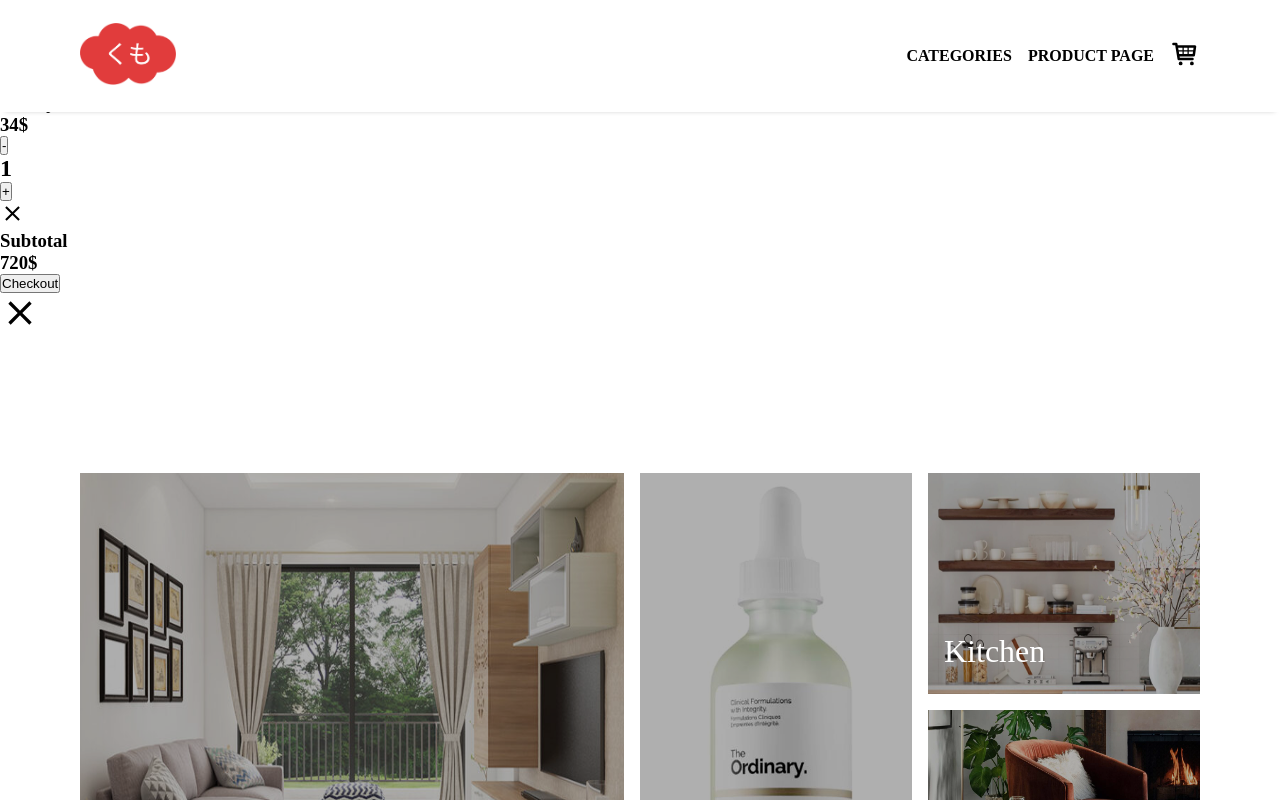
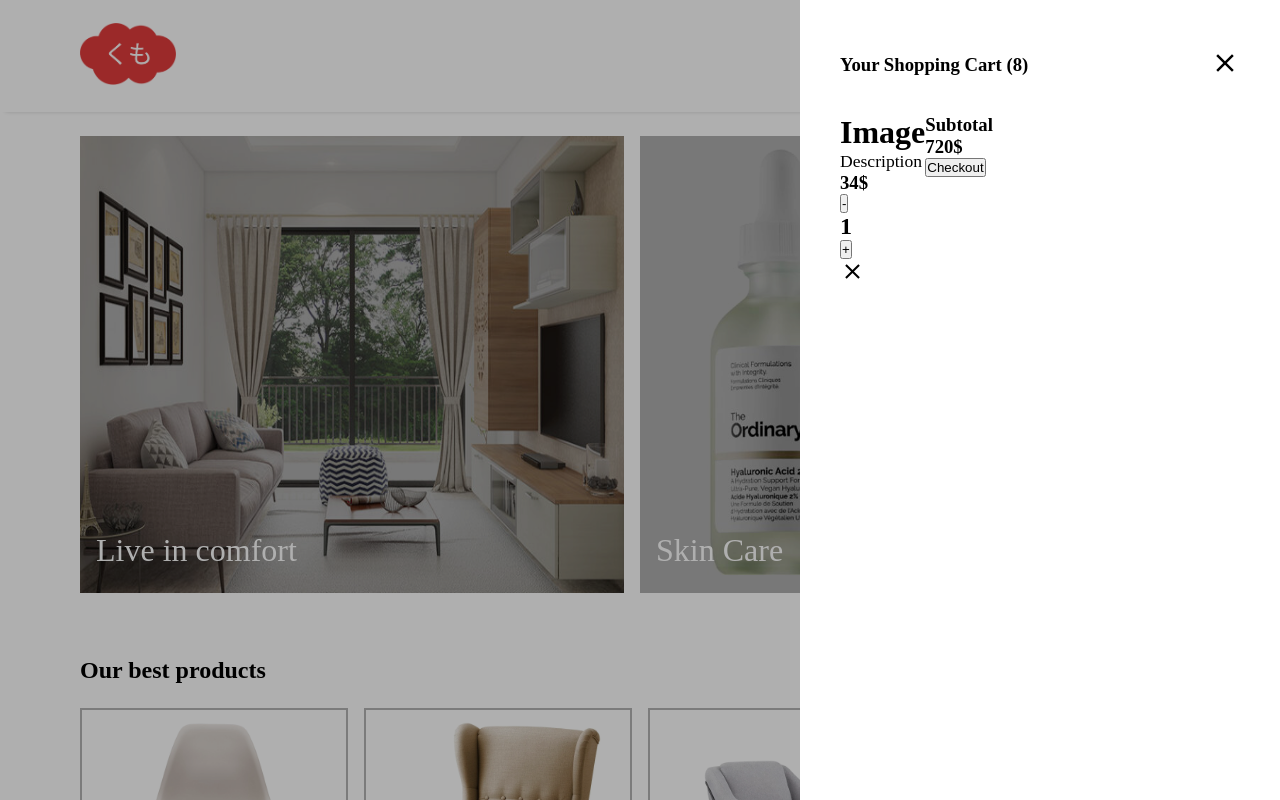
Before and after one commit to OnigiriKing/kumo-market, a React (Create React App) app: page / in a window 1280 px wide. Shown: the top 800 px of the page. Built offline with nearby package versions, Linux system fonts and the light colour scheme.

Commit message:
Overlay style added (again)

```diff
--- a/src/styles/navBarStyle/_navBar.scss
+++ b/src/styles/navBarStyle/_navBar.scss
@@ -9,6 +9,7 @@
     box-shadow: 0 4px 5px -5px rgba(0,0,0,.23);
     display: flex;
     justify-content: center;
+
 }
 
 .nav-logo {
@@ -27,6 +28,7 @@
  align-items: center;
 }
 
+
 .nav-links {
     display: flex;
     gap: 1rem;
@@ -41,4 +43,7 @@
         border-bottom: 1px solid black;
         transition: all 0s;
     }
+    .nav-basket {
+        cursor: pointer;
+    }
 }
--- /dev/null
+++ b/src/styles/overlayStyle/_index.scss
@@ -0,0 +1 @@
+@forward "./overlay.scss";
--- /dev/null
+++ b/src/styles/overlayStyle/_overlay.scss
@@ -0,0 +1,63 @@
+@use "../global" as *;
+
+.full-overlay,
+.drop-menu,
+.cart-menu {
+  display: none;
+}
+
+.full-overlay {
+    position: fixed;
+  z-index: 5;
+  top: 0;
+  width: 100%;
+  height: 100%;
+  background-color: #00000050;
+}
+
+.drop-menu {
+    position: absolute;
+}
+
+.cart-menu {
+position: fixed;
+display: flex;
+flex-direction: column;
+  z-index: 6;
+  background-color: #fff;
+  right: 0;
+  top: 0;
+  padding: 3rem 2.5rem 1.5rem;
+  height: 100vh;
+  width: 25rem;
+
+  .cart-menu-des {
+    display: flex;
+    position: relative;
+    width: 100%;
+    text-align: center;
+    justify-content: space-between;
+    align-items: center;
+    margin-bottom: 2rem;
+  }
+
+  .cart-menu-container {
+    display: flex;
+    height: 100vh;
+  }
+
+  .cart-menu-products {
+    overflow-y: scroll;
+  }
+
+
+
+}
+
+.cart-open {
+    display: flex;
+}
+
+.overlay-active {
+    display: flex;
+}
--- a/src/styles/style.scss
+++ b/src/styles/style.scss
@@ -4,3 +4,4 @@
 @forward "./homeStyle";
 @forward "./categoriesStyle";
 @forward "./productStyle";
+@forward "./overlayStyle";
```
Also changed, not shown: src/dist/style.css, 1 other file (tests, documents, lock files or other folders).
